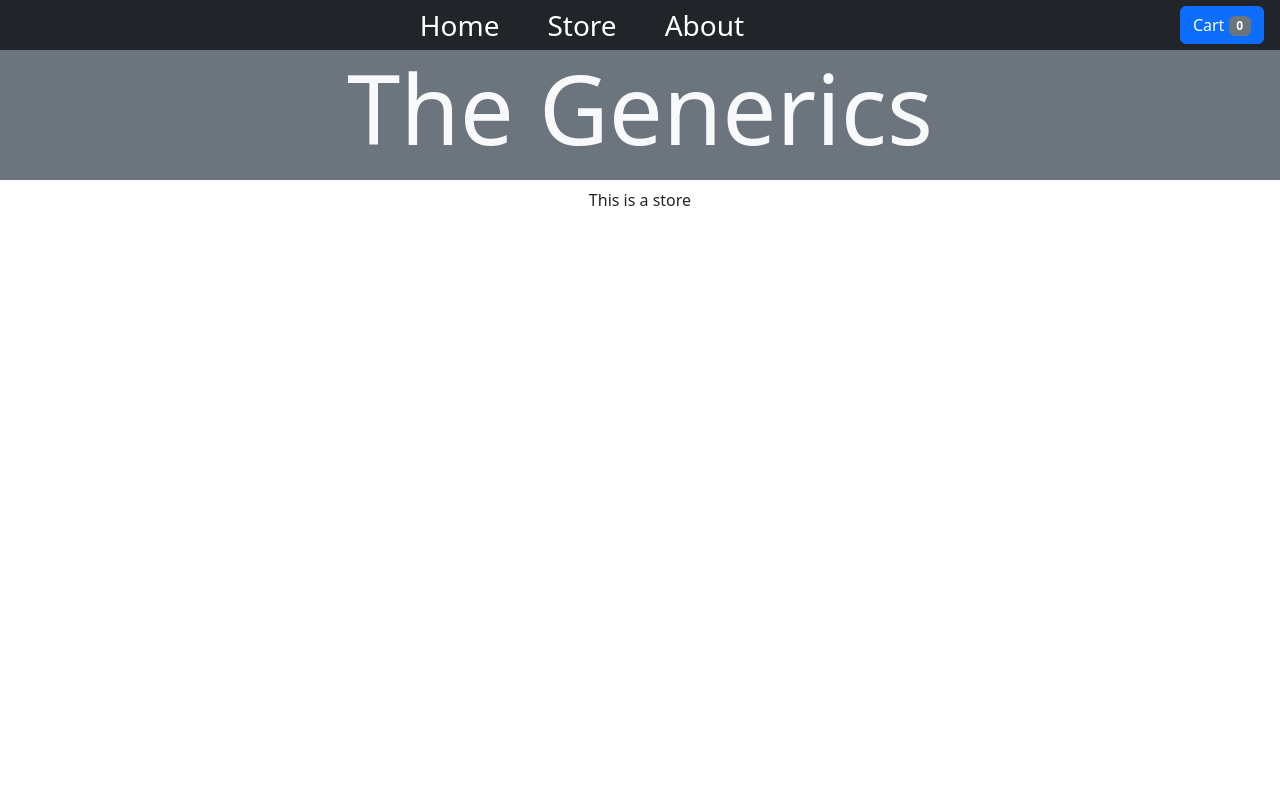
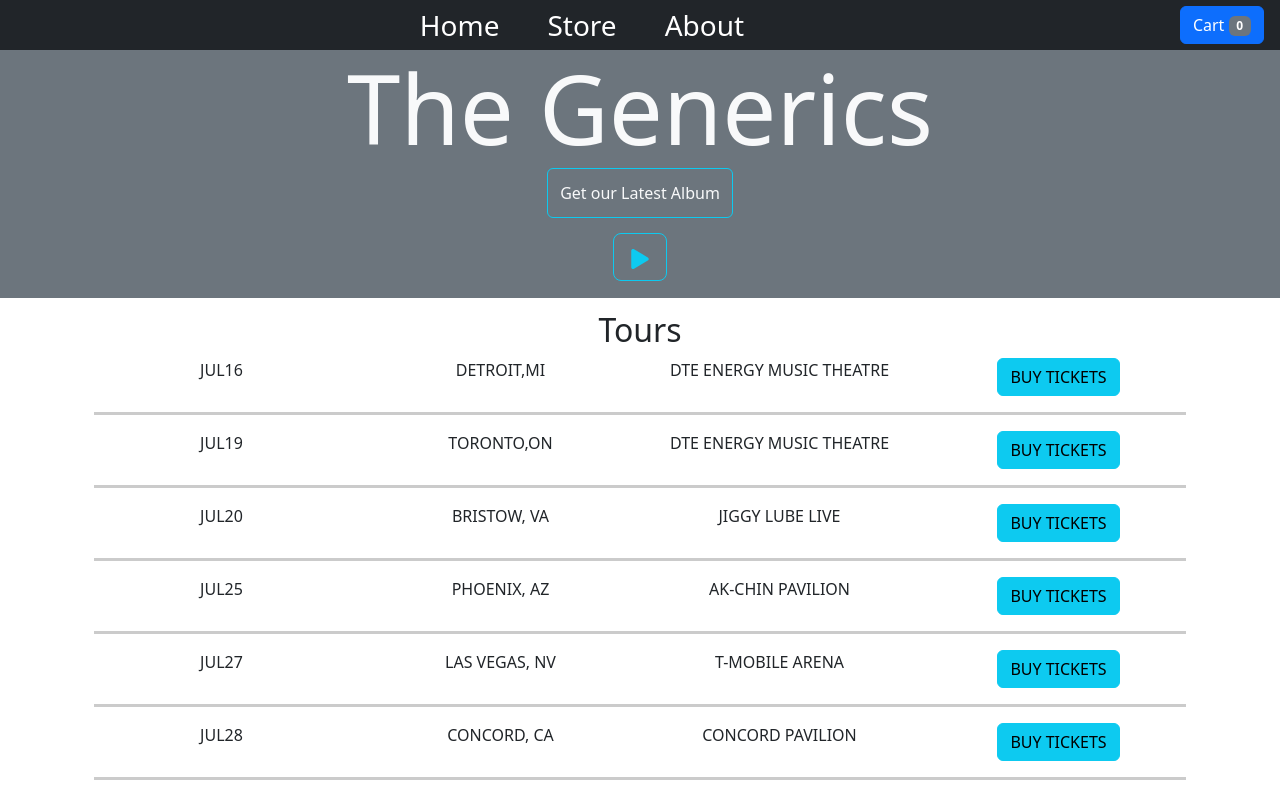
Before and after one commit to mdsabamoin/ECommerce, a React (Create React App) app: page /store in a window 1280 px wide. Shown: the top 794 px of the page. Built offline with nearby package versions, Linux system fonts and the light colour scheme.

Commit message:
implemented homepage with router

```diff
--- a/package.json
+++ b/package.json
@@ -10,6 +10,7 @@
     "react": "^18.3.1",
     "react-bootstrap": "^2.10.5",
     "react-dom": "^18.3.1",
+    "react-icons": "^5.3.0",
     "react-router-dom": "^6.28.0",
     "react-scripts": "5.0.1",
     "web-vitals": "^2.1.4"
--- a/src/App.js
+++ b/src/App.js
@@ -4,15 +4,17 @@ import CustomNavbar from './Components/CustomNavbar';
 import CustomItems from './Components/CustomItems';
 import {createBrowserRouter,RouterProvider} from "react-router-dom";
 import CustomAbout from './Components/CustomAbout';
+import Stored from './Components/Stored';
+import Card from 'react-bootstrap/Card';
 function App() {
 
   const AlwaysDisplay = <div><CustomNavbar/><h1  className="bg-secondary text-light glowing-text" style={{height:"130px",fontSize: '6rem'}}>The Generics</h1></div>
-
+  const LastContent=   <Card.Footer className="bg-info text-dark glowing-text" style={{height:"130px",marginBottom:"-20px",fontSize:"3rem"}}>Dummy Footer</Card.Footer>
 
    const router = createBrowserRouter([
-    {path:"/about" , element:<div>{AlwaysDisplay}<CustomAbout/></div>},
-    {path:"/",element:<div>{AlwaysDisplay}<CustomItems/></div>},
-    {path:"/store",element:<div>{AlwaysDisplay}<div>This is a store</div></div>}
+    {path:"/about" , element:<div>{AlwaysDisplay}<CustomAbout/>{LastContent}</div>},
+    {path:"/",element:<div>{AlwaysDisplay}<CustomItems/>{LastContent}</div>},
+    {path:"/store",element:<div>{AlwaysDisplay}<Stored/>{LastContent}</div>}
  ])
 
   return (<div className='App'>
--- /dev/null
+++ b/src/Components/Stored.jsx
@@ -0,0 +1,45 @@
+import React from "react";
+import { Container } from "react-bootstrap";
+import Button from 'react-bootstrap/Button';
+import { FaPlay } from 'react-icons/fa';
+import Row from 'react-bootstrap/Row';
+import Col from 'react-bootstrap/Col';
+const Stored = () => {
+    let arr = [{ date: "JUL16", place: "DETROIT,MI", activity: "DTE ENERGY MUSIC THEATRE" },
+    { date: "JUL19", place: "TORONTO,ON", activity: "DTE ENERGY MUSIC THEATRE" },
+    { date: "JUL20", place: "BRISTOW, VA", activity: "JIGGY LUBE LIVE" },
+    { date: "JUL25", place: "PHOENIX, AZ", activity: "AK-CHIN PAVILION" },
+    { date: "JUL27", place: "LAS VEGAS, NV", activity: "T-MOBILE ARENA" },
+    { date: "JUL28", place: "CONCORD, CA", activity: "CONCORD PAVILION" },
+    { date: "JUL16", place: "DETROIT,MI", activity: "DTE ENERGY MUSIC THEATRE" }]
+    return (<diV>
+        <div className="bg-secondary text-light glowing-text" style={{ height: "130px", margin: "-20px" }}>
+            <div style={{ display: "flex", alignItems: "center", justifyContent: "center", flexDirection: "column" }}>
+                <Button variant="outline-info" style={{ height: "50px" }} className="text-light glowing-text">Get our Latest Album</Button>
+                <Button variant="outline-info" size="lg" style={{ marginTop: "15px" }}><FaPlay /></Button>
+            </div>
+        </div>
+        <Container>
+            <div style={{ marginTop: "3%" }}>
+                <h2>Tours</h2>
+                {arr.map((item) => {
+                    return <Container>
+                        <Row>
+                            <Col>{item.date}</Col>
+                            <Col>{item.place}</Col>
+                            <Col>{item.activity}</Col>
+                            <Col><Button variant="info">BUY TICKETS</Button></Col>
+
+                        </Row>
+                        <hr style={{ borderTop: "3px solid #333" }} />
+                    </Container>
+                })}
+            </div>
+        </Container>
+
+    </diV>
+
+    )
+}
+
+export default Stored;
```
Also changed, not shown: 1 other file (tests, documents, lock files or other folders).
